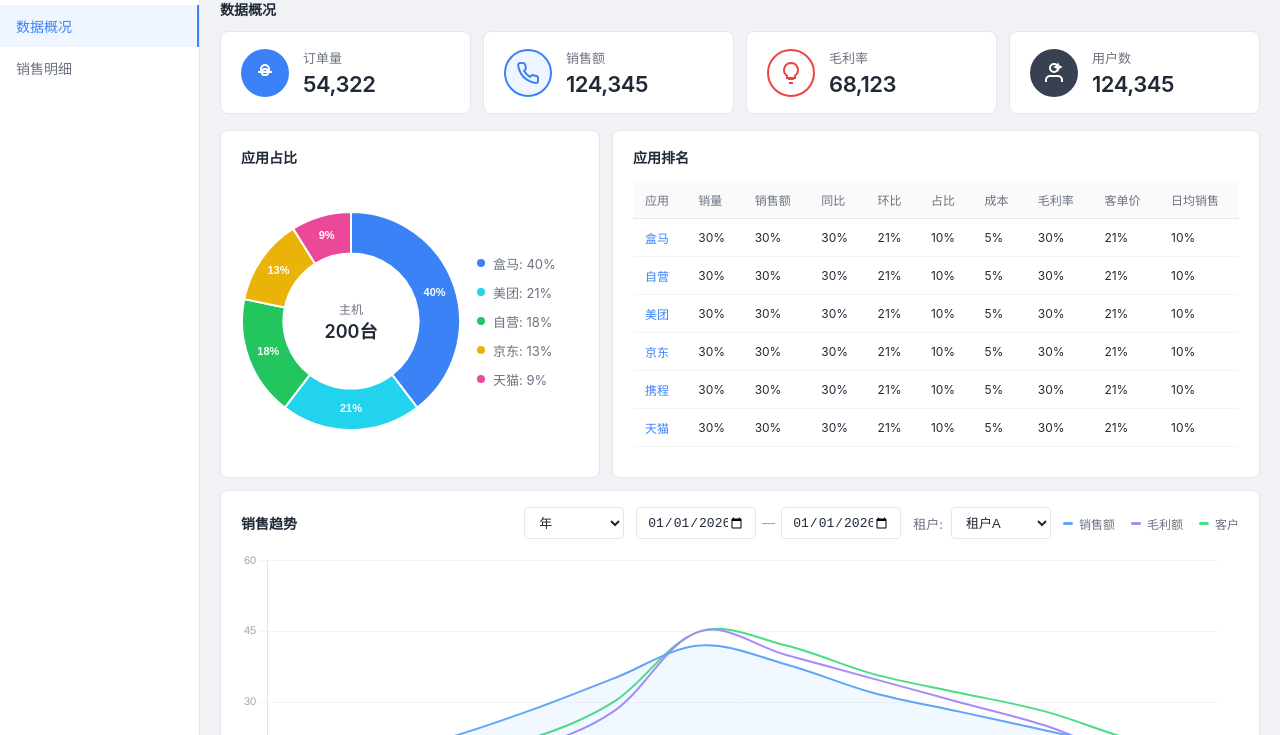
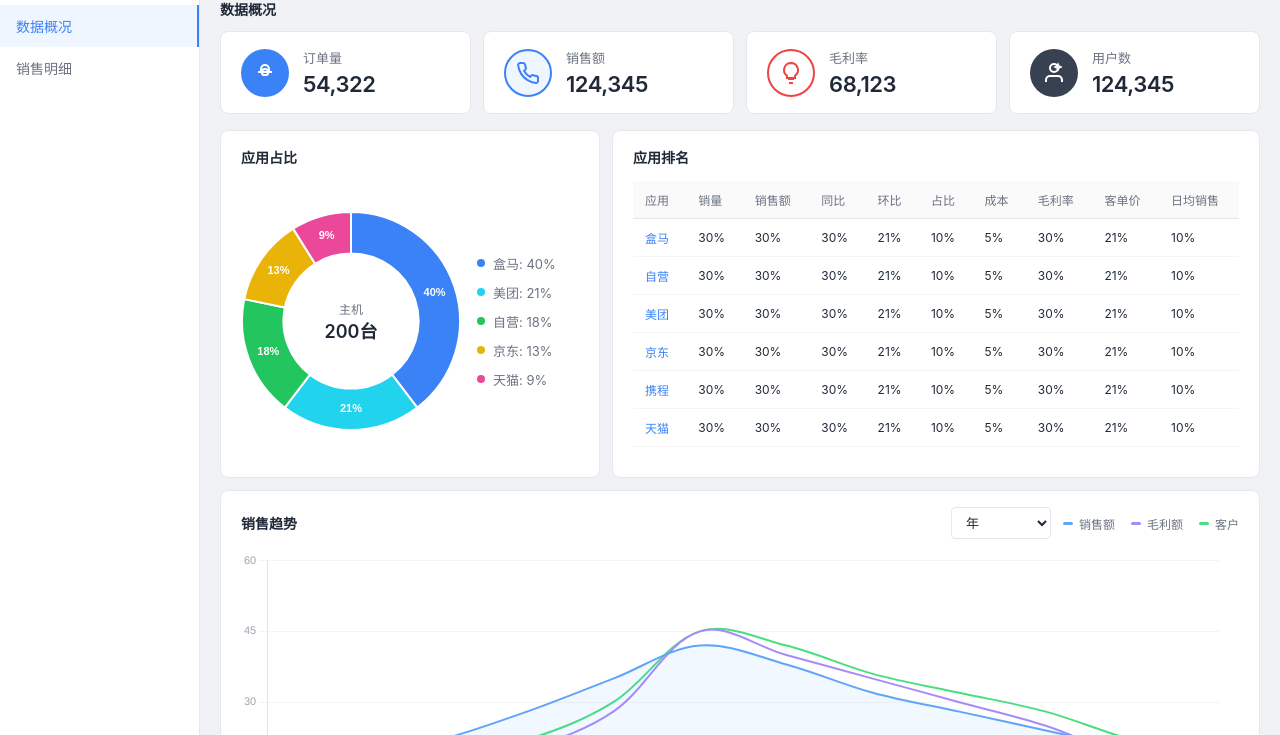
Before and after one commit to moyi5603/datareport, a plain HTML site: page dashboard.html in a window 1280 px wide. Shown: the part 65-800 px from the top of the page. Drawn offline with nearby package versions, Linux system fonts and the light colour scheme.

Commit message:
Remove duplicate filters from sales trend section.
Use top-level date and tenant filters only; keep granularity selector in trend chart.

Co-authored-by: Cursor <cursoragent@cursor.com>

```diff
--- a/dashboard.html
+++ b/dashboard.html
@@ -526,19 +526,6 @@
             <option>月</option>
             <option>周</option>
           </select>
-          <div class="date-range">
-            <input type="date" class="filter-input" value="2026-01-01">
-            <span class="date-sep">—</span>
-            <input type="date" class="filter-input" value="2026-01-01">
-          </div>
-          <div class="filter-item">
-            <label>租户:</label>
-            <select class="filter-select">
-              <option selected>租户A</option>
-              <option>租户B</option>
-              <option>全部</option>
-            </select>
-          </div>
           <div class="chart-legend-inline">
             <span><i class="dot" style="background:#60a5fa"></i>销售额</span>
             <span><i class="dot" style="background:#a78bfa"></i>毛利额</span>
```
